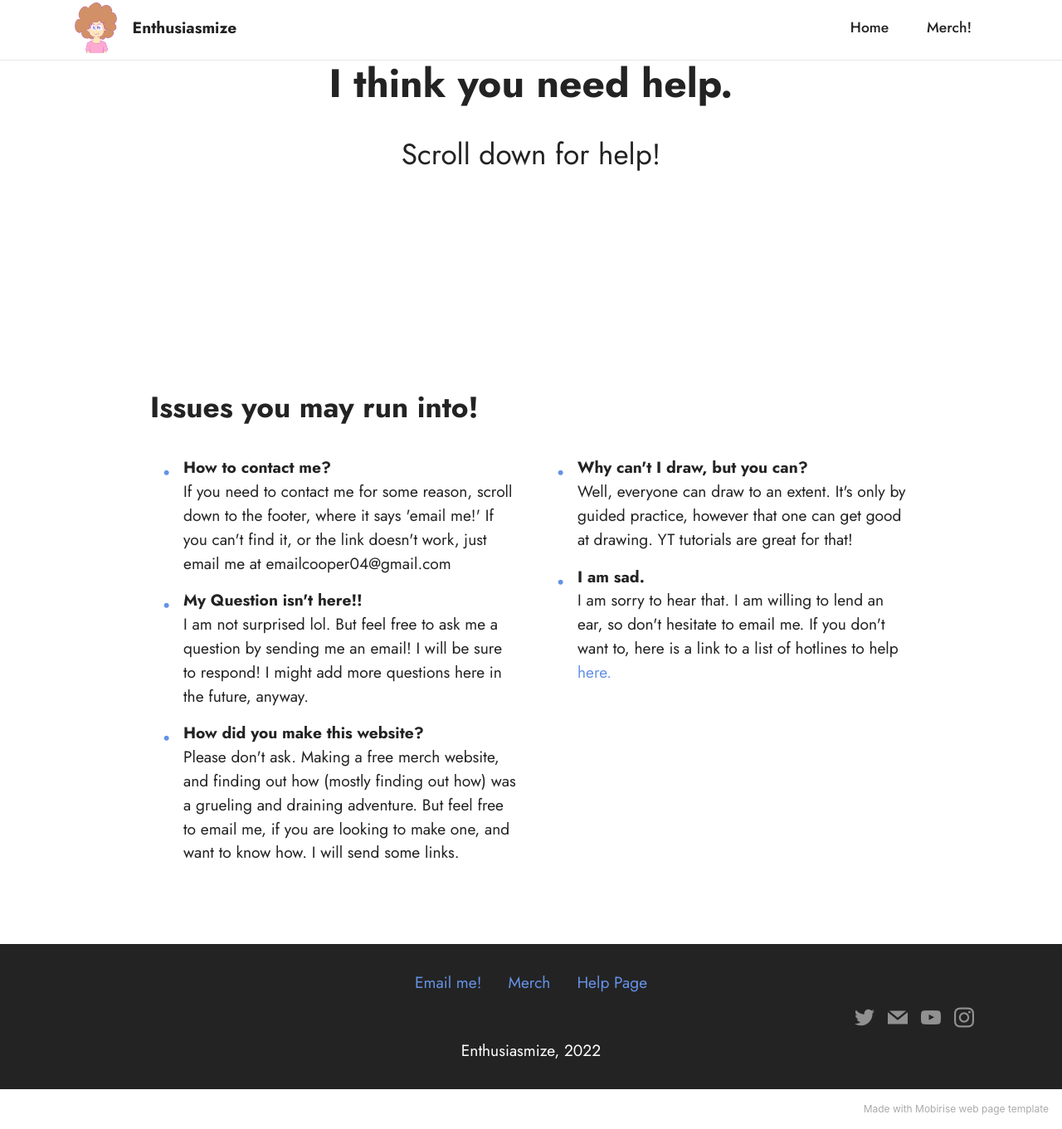
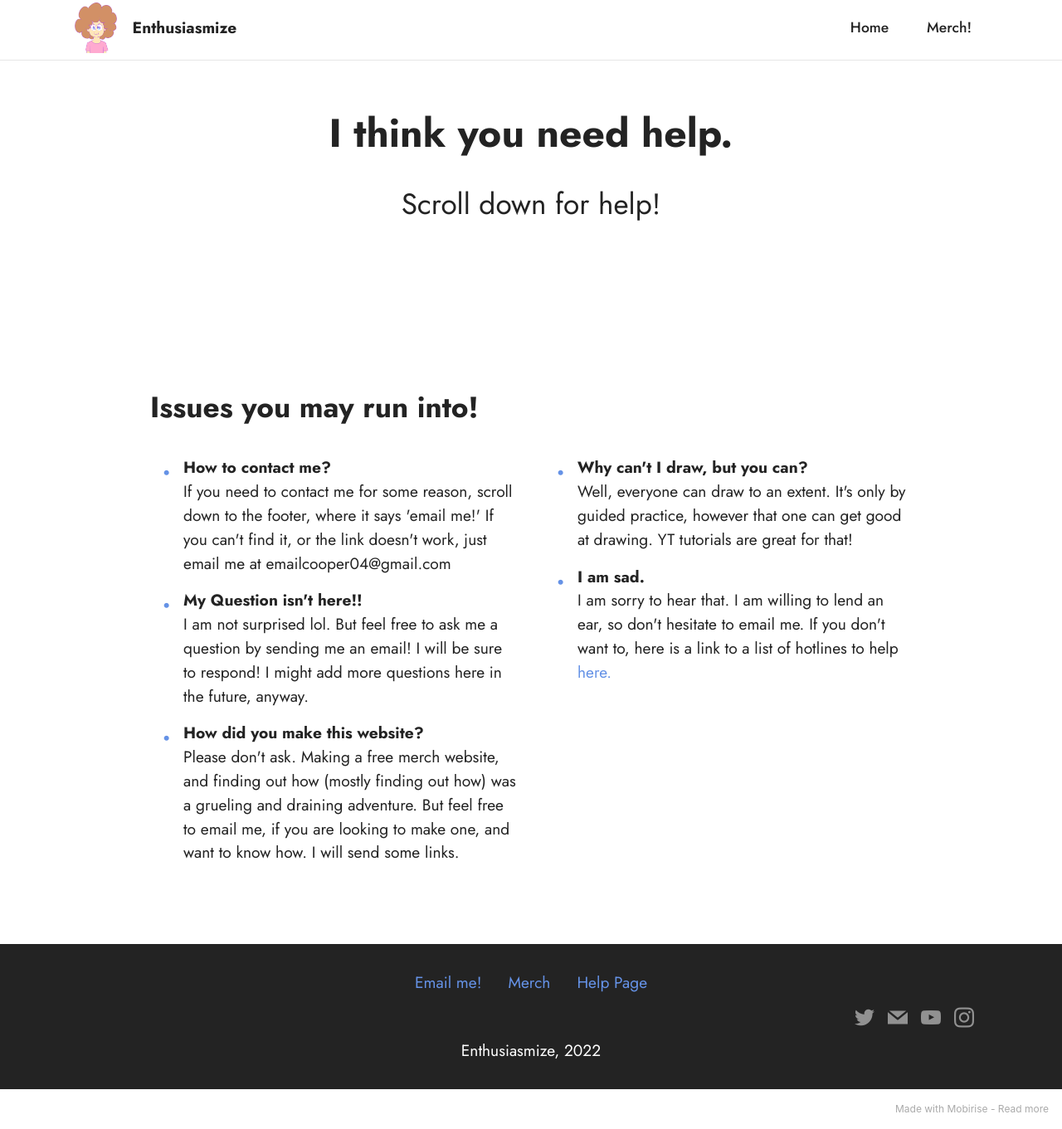
Before and after one commit to Shucklord/Enthusiasmize, a plain HTML site: page helpme.html in a window 1280 px wide. Shown: the part 5-1366 px from the top of the page at 83% size. Drawn offline with Linux system fonts and the light colour scheme.

Commit message:
create github pages

```diff
--- a/helpme.html
+++ b/helpme.html
@@ -27,21 +27,7 @@
 </head>
 <body>
 
-  <section data-bs-version="5.1" class="content4 cid-sYgRUIC0B7" id="content4-t">
-
-
-    <div class="container">
-        <div class="row justify-content-center">
-            <div class="title col-md-12 col-lg-10">
-                <h3 class="mbr-section-title mbr-fonts-style align-center mb-4 display-2"><strong>I think you need help.</strong></h3>
-                <h4 class="mbr-section-subtitle align-center mbr-fonts-style mb-4 display-5">Scroll down for help!</h4>
-
-            </div>
-        </div>
-    </div>
-</section>
-
-<section data-bs-version="5.1" class="menu cid-s48OLK6784" once="menu" id="menu1-r">
+  <section data-bs-version="5.1" class="menu cid-s48OLK6784" once="menu" id="menu1-r">
 
     <nav class="navbar navbar-dropdown navbar-fixed-top navbar-expand-lg">
         <div class="container">
@@ -70,6 +56,20 @@
         </div>
     </nav>
 
+</section>
+
+<section data-bs-version="5.1" class="content4 cid-sYgRUIC0B7" id="content4-t">
+
+
+    <div class="container">
+        <div class="row justify-content-center">
+            <div class="title col-md-12 col-lg-10">
+                <h3 class="mbr-section-title mbr-fonts-style align-center mb-4 display-2"><strong>I think you need help.</strong></h3>
+                <h4 class="mbr-section-subtitle align-center mbr-fonts-style mb-4 display-5">Scroll down for help!</h4>
+
+            </div>
+        </div>
+    </div>
 </section>
 
 <section data-bs-version="5.1" class="content13 cid-sYgRXXlqFA" id="content13-u">
@@ -151,7 +151,7 @@
             </div>
         </div>
     </div>
-</section><section style="background-color: #fff; font-family: -apple-system, BlinkMacSystemFont, 'Segoe UI', 'Roboto', 'Helvetica Neue', Arial, sans-serif; color:#aaa; font-size:12px; padding: 0; align-items: center; display: flex;"><a href="https://mobirise.site/o" style="flex: 1 1; height: 3rem; padding-left: 1rem;"></a><p style="flex: 0 0 auto; margin:0; padding-right:1rem;">Made with Mobirise <a href="https://mobirise.site/u" style="color:#aaa;">web page</a> template</p></section><script src="assets/bootstrap/js/bootstrap.bundle.min.js"></script>  <script src="assets/smoothscroll/smooth-scroll.js"></script>  <script src="assets/ytplayer/index.js"></script>  <script src="assets/dropdown/js/navbar-dropdown.js"></script>  <script src="assets/theme/js/script.js"></script>
+</section><section style="background-color: #fff; font-family: -apple-system, BlinkMacSystemFont, 'Segoe UI', 'Roboto', 'Helvetica Neue', Arial, sans-serif; color:#aaa; font-size:12px; padding: 0; align-items: center; display: flex;"><a href="https://mobirise.site/p" style="flex: 1 1; height: 3rem; padding-left: 1rem;"></a><p style="flex: 0 0 auto; margin:0; padding-right:1rem;">Made with Mobirise - <a href="https://mobirise.site/k" style="color:#aaa;">Read more</a></p></section><script src="assets/bootstrap/js/bootstrap.bundle.min.js"></script>  <script src="assets/smoothscroll/smooth-scroll.js"></script>  <script src="assets/ytplayer/index.js"></script>  <script src="assets/dropdown/js/navbar-dropdown.js"></script>  <script src="assets/theme/js/script.js"></script>
 
 
 </body>
```
Also changed, not shown: Merch.html (+1 -1 lines), index.html (+1 -1 lines), 1 other file.
